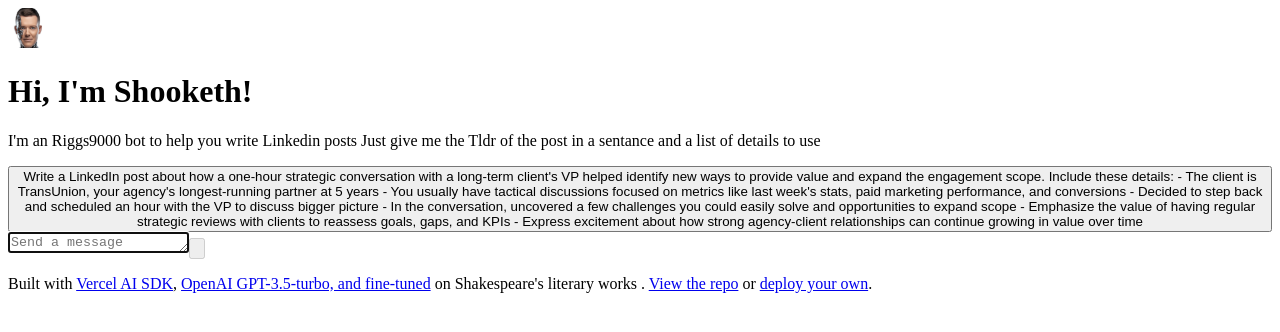
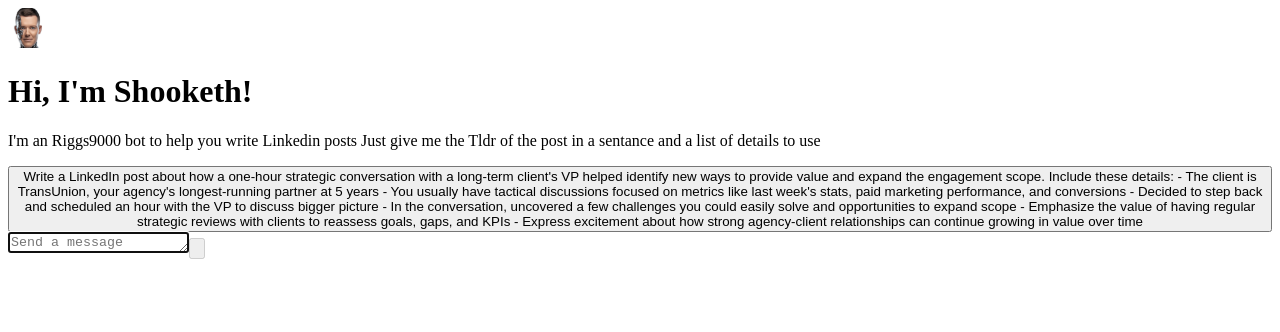
Before and after one commit to 1aday/riggs9000, a Next.js app: page / in a window 1280 px wide. Shown: the top 332 px of the page. Built offline with nearby package versions, Linux system fonts and the light colour scheme.

Commit message:
Update page.tsx

```diff
--- a/app/page.tsx
+++ b/app/page.tsx
@@ -156,45 +156,7 @@
             )}
           </button>
         </form>
-        <p className="text-center text-xs text-gray-400">
-          Built with{" "}
-          <a
-            href="https://sdk.vercel.ai/docs"
-            target="_blank"
-            rel="noopener noreferrer"
-            className="transition-colors hover:text-black"
-          >
-            Vercel AI SDK
-          </a>
-          ,{" "}
-          <a
-            href="https://openai.com/blog/gpt-3-5-turbo-fine-tuning-and-api-updates"
-            target="_blank"
-            rel="noopener noreferrer"
-            className="transition-colors hover:text-black"
-          >
-            OpenAI GPT-3.5-turbo, and fine-tuned
-          </a>{" "}
-          on Shakespeare's literary works .{" "}
-          <a
-            href="https://github.com/steven-tey/shooketh"
-            target="_blank"
-            rel="noopener noreferrer"
-            className="transition-colors hover:text-black"
-          >
-            View the repo
-          </a>{" "}
-          or{" "}
-          <a
-            href="https://vercel.com/templates/next.js/shooketh"
-            target="_blank"
-            rel="noopener noreferrer"
-            className="transition-colors hover:text-black"
-          >
-            deploy your own
-          </a>
-          .
-        </p>
+
       </div>
     </main>
   );
```
